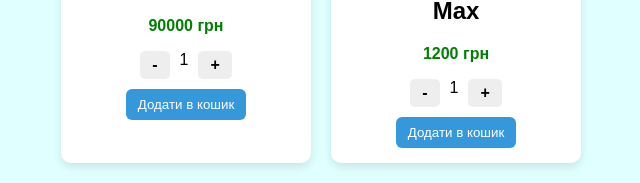
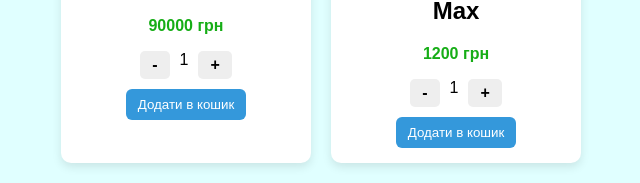
Before and after one commit to blirex/WebShop, a plain HTML site: page index.html in a window 1280 px wide. Shown: the part 426-609 px from the top of the page, 319-959 px from the left. Drawn offline with Linux system fonts and the light colour scheme.

Commit message:
fix issues

```diff
--- a/STYLE.CSS
+++ b/STYLE.CSS
@@ -31,7 +31,7 @@ h1 {
 
 .price {
   font-weight: bold;
-  color: green;
+  color: rgb(22, 173, 22);
 }
 
 .items {
```
